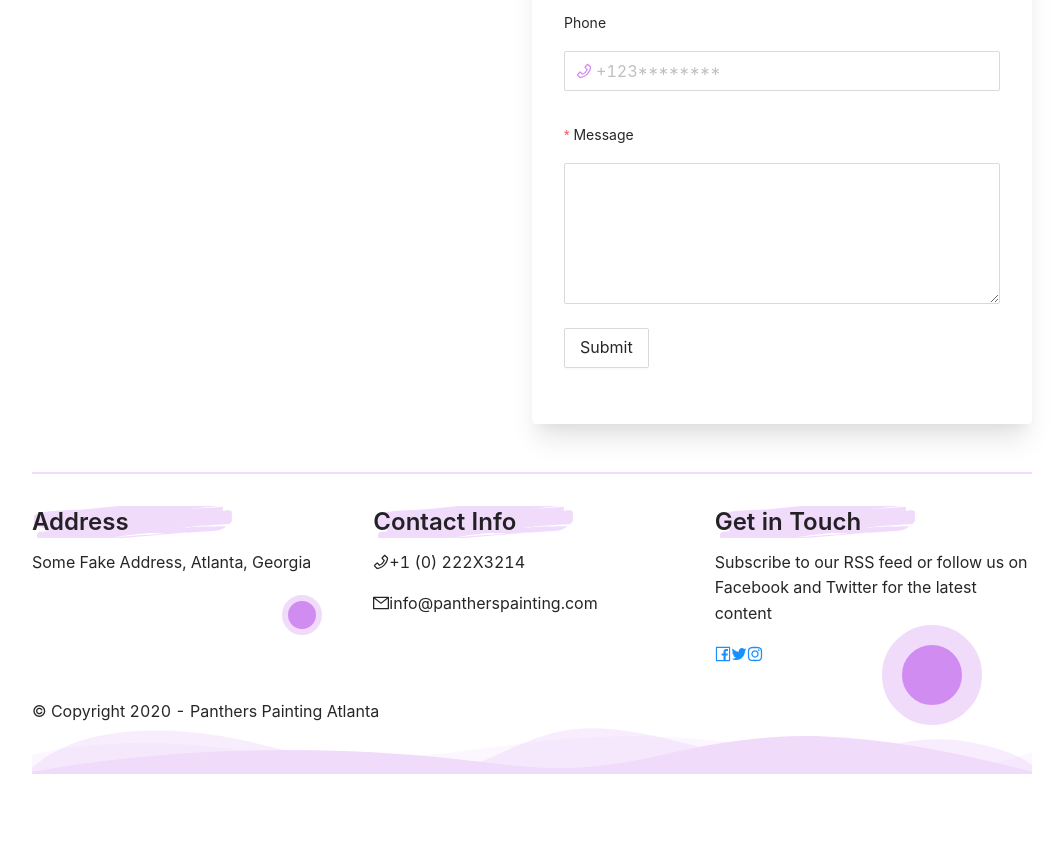
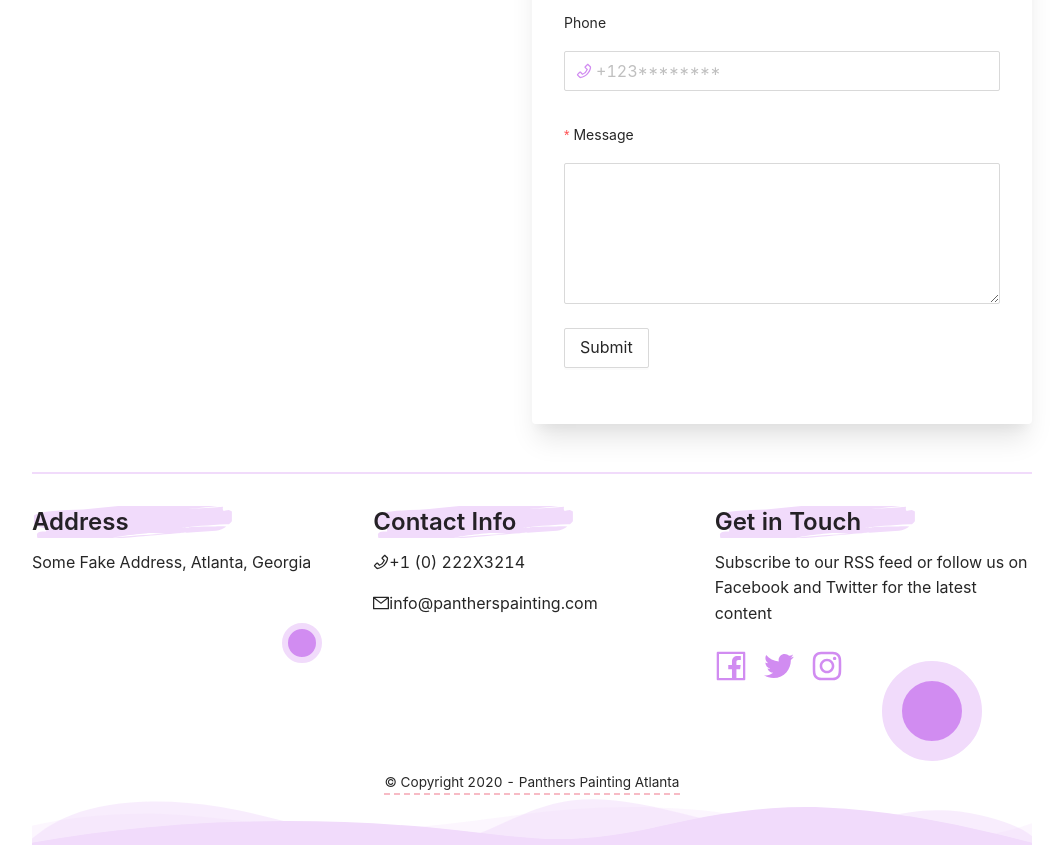
Before and after one commit to theahmadzai/pantherspainting, a Gatsby site: page /contact in a window 1280 px wide. Shown: the part 492-1339 px from the top of the page, without its empty margins (108-1171 px from the left). Before the commit the page ends 1268 px from the top, so only its background shows below. Built offline with nearby package versions, Linux system fonts and the light colour scheme; Gatsby itself is replaced by a stand-in of ours.

Commit message:
update styling

```diff
--- a/src/components/Layout/Footer/Footer.module.css
+++ b/src/components/Layout/Footer/Footer.module.css
@@ -3,8 +3,7 @@
   max-width: 1000px;
   margin: 0 auto;
   background-color: #fff;
-  border-top: 2px solid #f1dbfb;
-  font-size: 1rem;
+  border-top: 2px solid var(--primary-color);
   position: relative;
   z-index: 1000;
   padding: 0;
@@ -34,8 +33,8 @@
     display: block;
     height: 40px;
     width: 40px;
-    border: 6px solid #f1dbfb;
-    background: #d18cf1;
+    border: 6px solid var(--primary-color);
+    background: var(--secondary-color);
     border-radius: 100%;
   }
 
@@ -48,19 +47,33 @@
     display: block;
     height: 100px;
     width: 100px;
-    border: 20px solid #f1dbfb;
-    background: #d18cf1;
+    border: 20px solid var(--primary-color);
+    background: var(--secondary-color);
     border-radius: 100%;
   }
 }
 
-.copyright {
+.icons {
+  display: flex;
+  font-size: 2rem;
+}
+
+.icons a {
+  margin-right: 1rem;
+  color: var(--secondary-color);
+}
+
+.icons a:hover {
+  color: var(--primary-color);
+}
+
+.copyrights {
   padding-top: 3rem;
   display: flex;
   justify-content: center;
 }
 
-.copyright span {
+.copyrights span {
   text-align: center;
   font-size: 0.85rem;
   border-bottom: 2px dashed #f7bbc5;
```
